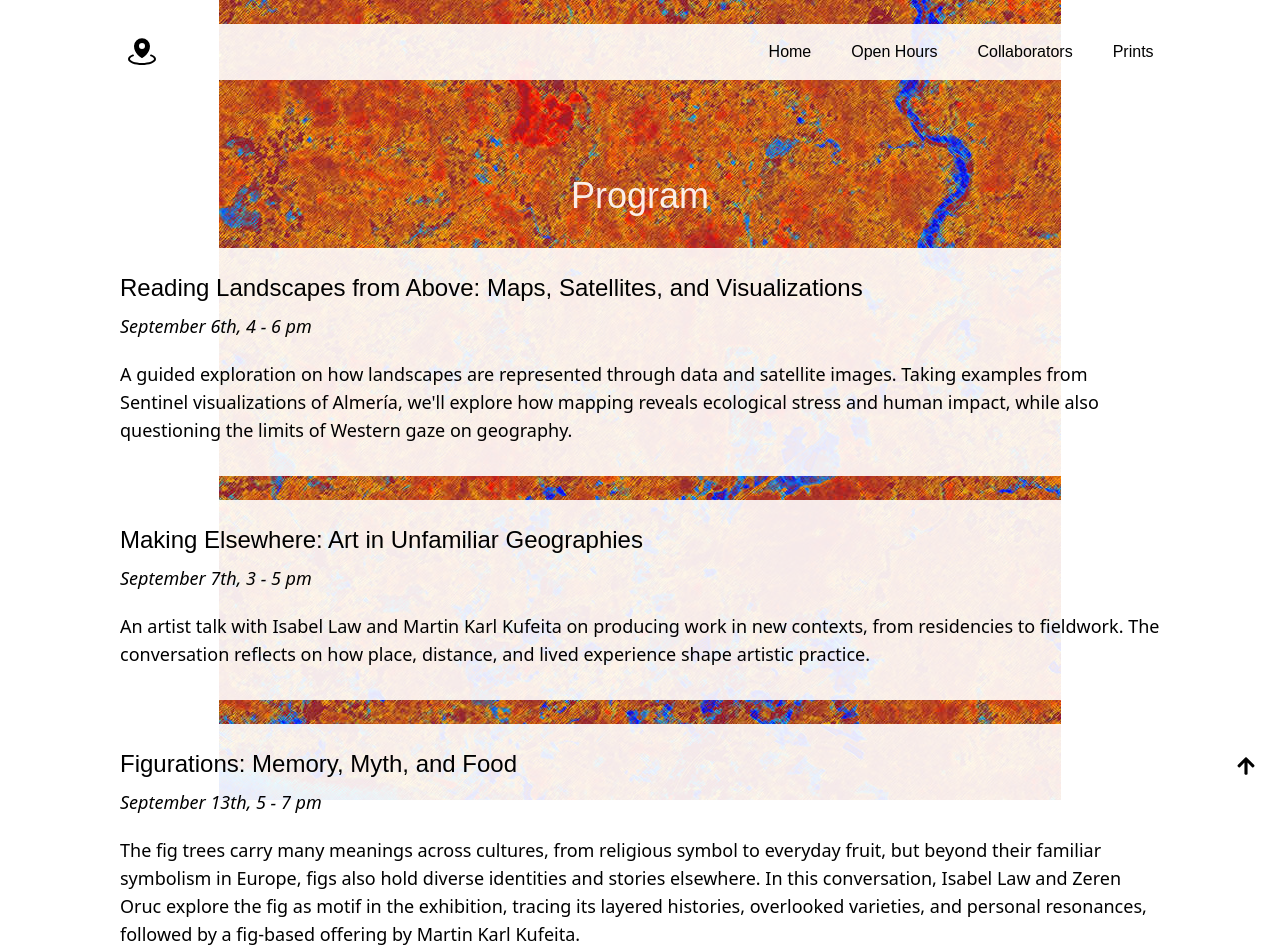
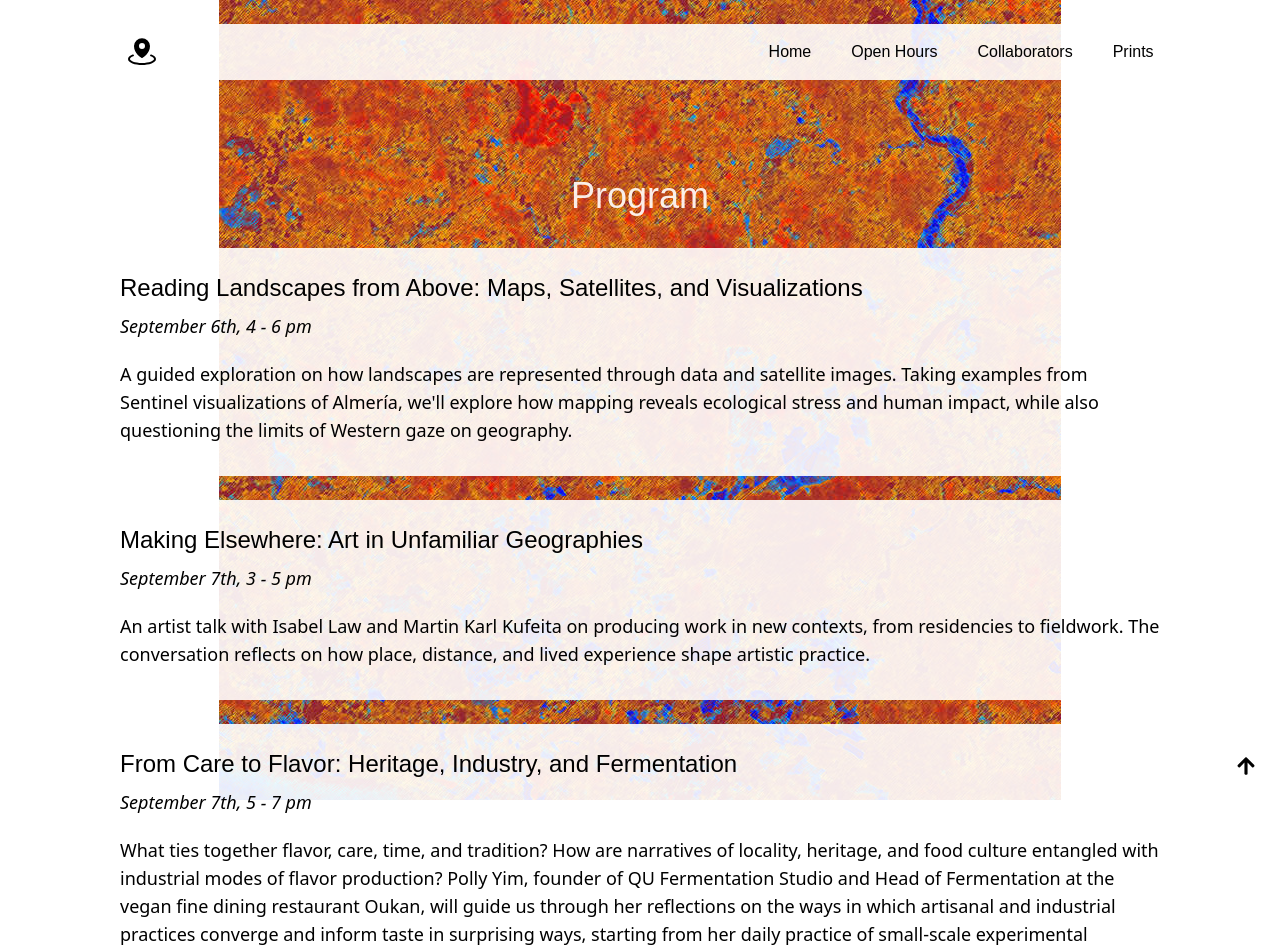
Before and after one commit to theanthonybrooks/npod, a Next.js app: page /program in a window 1280 px wide. Shown: the top 952 px of the page. Built offline with nearby package versions, Linux system fonts and the light colour scheme; a web font is replaced by a local one.

Commit message:
update: added another event on the 7th

```diff
--- a/src/data/program-dates.ts
+++ b/src/data/program-dates.ts
@@ -15,6 +15,13 @@ export const programData = [
       "An artist talk with Isabel Law and Martin Karl Kufeita on producing work in new contexts, from residencies to fieldwork. The conversation reflects on how place, distance, and lived experience shape artistic practice.",
   },
   {
+    title: "From Care to Flavor: Heritage, Industry, and Fermentation",
+    start: new Date("2025-09-07T17:00:00"),
+    end: new Date("2025-09-07T19:00:00"),
+    description:
+      "What ties together flavor, care, time, and tradition? How are narratives of locality, heritage, and food culture entangled with industrial modes of flavor production? Polly Yim, founder of QU Fermentation Studio and Head of Fermentation at the vegan fine dining restaurant Oukan, will guide us through her reflections on the ways in which artisanal and industrial practices converge and inform taste in surprising ways, starting from her daily practice of small-scale experimental fermentation. We will explore the potential and limits of transferring Chinese and Japanese fermentation techniques to the German context, and taste different products brought directly from her lab.",
+  },
+  {
     title: "Figurations: Memory, Myth, and Food",
     start: new Date("2025-09-13T17:00:00"),
     end: new Date("2025-09-13T19:00:00"),
```
